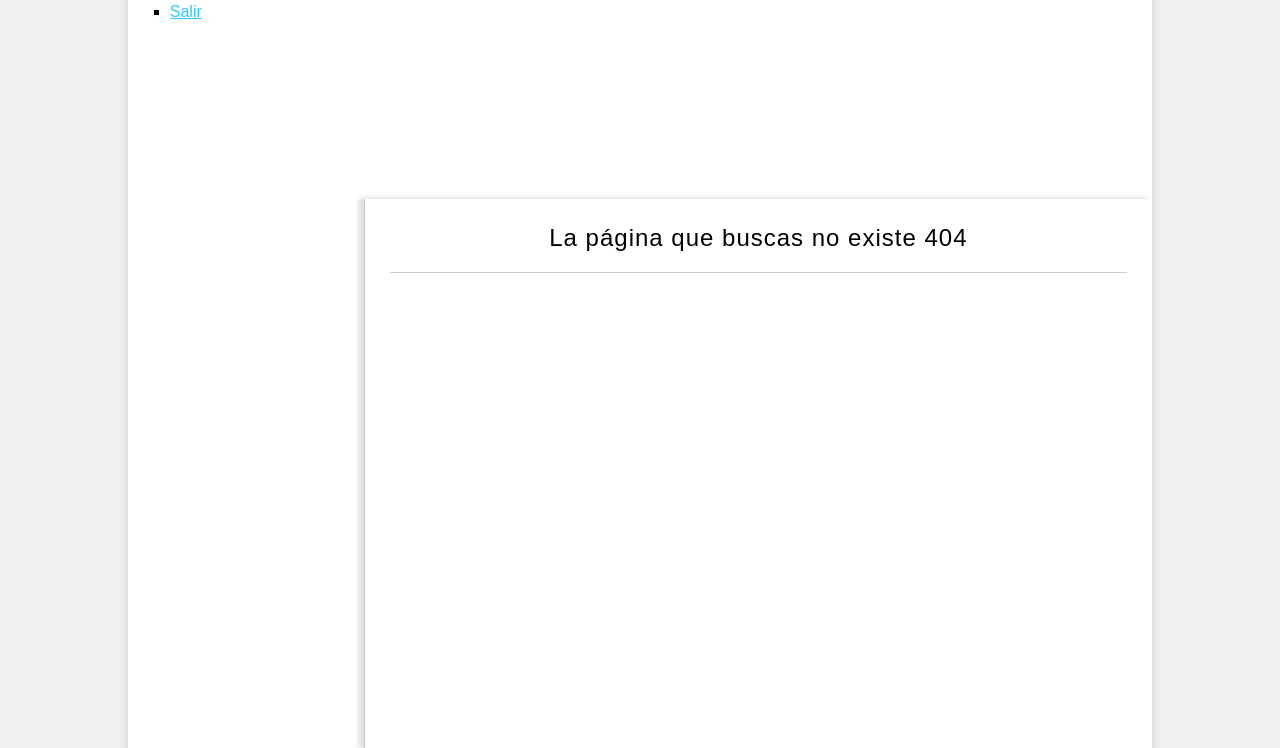
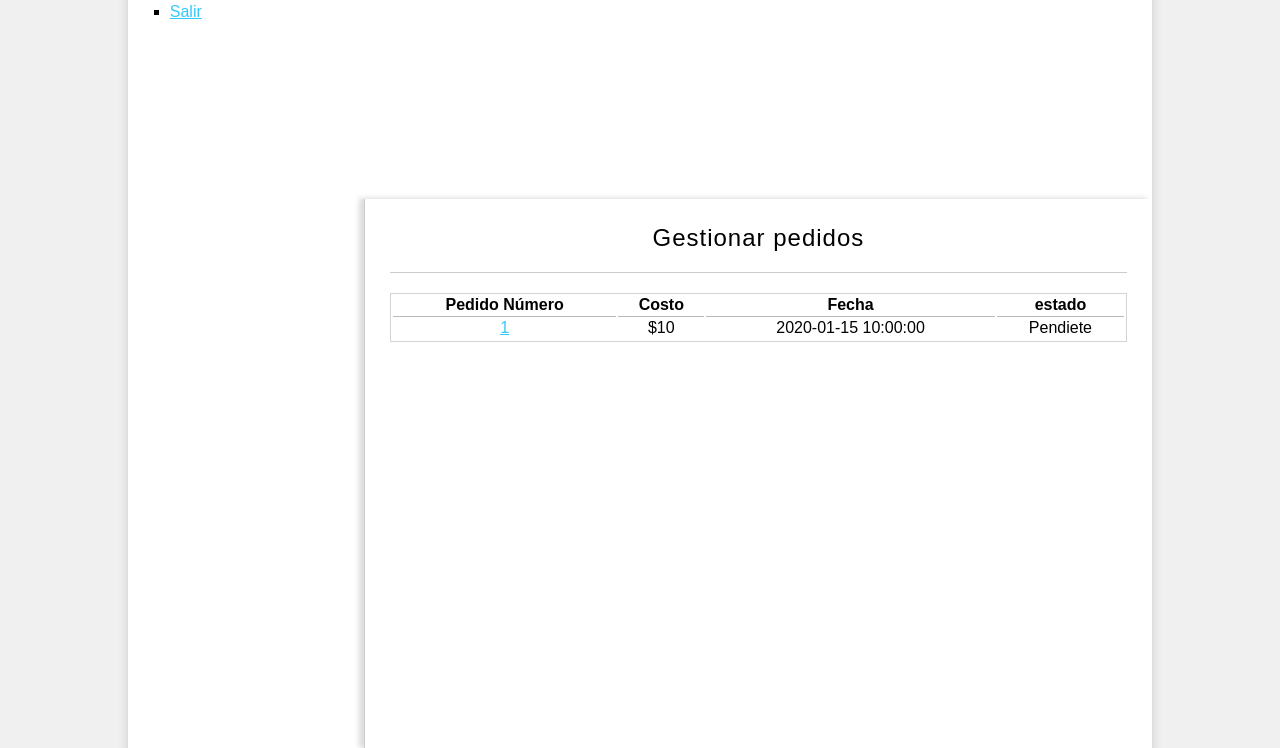
Before and after one commit to diegovasconcelo/TheNerdShop, a PHP site: page /miTienda/pedido/gestion in a window 1280 px wide. Shown: the part 525-1273 px from the top of the page. Run offline with PHP 8.4, Linux system fonts and the light colour scheme; the visitor is signed in with stand-in values (Sample User, id 1); tables that the repository leaves empty or names only in its code hold one stand-in row (values such as "Sample post").

Commit message:
Gestion de pedido y mas

```diff
--- a/controllers/pedidoController.php
+++ b/controllers/pedidoController.php
@@ -1,8 +1,144 @@
 <?php
+require_once 'models/pedido.php';
 
 class pedidoController{
-    public function index(){
-        echo 'Controlador pedido, accion index';
+    public function hacer(){
+
+        require_once 'views/pedido/hacer.php';
     }
 
+    public function add(){
+        if(isset($_SESSION['identity'])){
+            $usuario_id=$_SESSION['identity']->id;
+            $provincia=isset($_POST['provincia']) ? $_POST['provincia'] : false;
+            $localidad=isset($_POST['localidad']) ? $_POST['localidad'] : false;
+            $direccion=isset($_POST['direccion']) ? $_POST['direccion'] : false;
+            $stats=Utils::statsCarrito();
+            $coste=$stats['total'];
+
+
+            if($provincia && $localidad && $direccion){
+
+
+                $pedido = new Pedido();
+                $pedido->setUsuario_id($usuario_id);
+                $pedido->setProvincia($provincia);
+                $pedido->setLocalidad($localidad);
+                $pedido->setDireccion($direccion);
+                $pedido->setCoste($coste);
+
+                $save=$pedido->save();
+
+                #Guardar en linea de pedido.
+                $save_linea = $pedido->save_linea();
+
+                if($save && $save_linea){
+                    $_SESSION['pedido']='complete';
+                }else{
+                    $_SESSION['pedido']='failed';
+                }
+            }else{
+                $_SESSION['pedido']='failed';
+            }
+
+            header("Location:".base_url."pedido/confirmado");
+
+        }else{
+            header("Location:".base_url);
+        }
+    }
+
+    public function confirmado(){
+        if(isset($_SESSION['identity'])){#restringir el acceso
+            $usuario_id=$_SESSION['identity']->id;
+
+            $pedido = new Pedido();
+            $pedido->setUsuario_id($usuario_id);
+
+
+            $pedido = $pedido->getOneByUser();
+
+            $pedido_producto= new Pedido();
+            $productos = $pedido_producto->getProductosByPedido($pedido->id);
+        }
+        require_once 'views/pedido/confirmado.php';
+
+    }
+
+    public function mis_pedidos(){
+        Utils::isLogged();#restringir el acceso
+
+        $usuario_id=$_SESSION['identity']->id;
+        $pedido = new Pedido();
+        $pedido->setUsuario_id($usuario_id);
+
+        $pedidos=$pedido->getAllByUser();
+
+
+        require_once 'views/pedido/mis_pedidos.php';
+
+    }
+
+    public function detalle(){
+        if(Utils::isLogged()){
+
+            if (isset($_GET['id'])){
+                $id=$_GET['id'];
+
+                $pedido = new Pedido();
+                $pedido->setId($id);
+                $pedido = $pedido->getOne();
+
+                $pedido_productos= new Pedido();
+                $productos = $pedido_productos->getProductosByPedido($id);
+
+
+                require_once 'views/pedido/detalle.php';
+            }else{
+                header("Location:".base_url."pedido/mis_pedidos");
+            }
+        }else{
+            header("Location:".base_url);
+        }
+    }
+
+
+
+    public function gestion(){
+        if(Utils::isAdmin()){
+            $gestion=True;
+
+            $pedido = new Pedido();
+            $pedidos=$pedido->getAll();
+
+            require_once 'views/pedido/mis_pedidos.php';
+        }else{
+            header("Location:".base_url);
+        }
+    }
+
+    public function estado(){
+        if(Utils::isAdmin()){
+            if (isset($_POST['pedido_id']) && isset($_POST['estado'])){
+                $id=$_POST['pedido_id'];
+                $estado=$_POST['estado'];
+
+                $pedido = new Pedido();
+                $pedido->setId($id);
+                $pedido->setEstado($estado);
+
+                $pedido=$pedido->edit();
+                header("Location:".base_url."pedido/detalle&id=".$id);
+
+            }else{
+                header("Location:".base_url);
+            }
+
+        }else{
+            header("Location:".base_url);
+        }
+    }
+
+
+
 }
--- a/helpers/utils.php
+++ b/helpers/utils.php
@@ -11,6 +11,14 @@ class Utils{
 
     public static function isAdmin(){
         if(!isset($_SESSION['admin'])){
+            header("Location".base_url);
+        }else{
+            return true;
+        }
+    }
+
+    public static function isLogged(){
+        if(!isset($_SESSION['identity'])){
             header("Location".base_url);
         }else{
             return true;
@@ -41,4 +49,24 @@ class Utils{
 
         return $stats;
     }
+
+    public static function showStatus($status){
+        $estado="";
+
+        switch ($status) {
+            case 'confirm':
+                $estado="Pendiete";
+                break;
+            case 'preparation':
+                $estado="En preparació";
+                break;
+            case 'ready':
+                $estado="Preparado para enviar";
+                break;
+            case "sended";
+                $estado="Enviado";
+        }
+
+        return $estado;
+    }
 }
--- /dev/null
+++ b/models/pedido.php
@@ -0,0 +1,177 @@
+<?php
+
+class Pedido{
+    private $id;
+    private $usuario_id;
+    private $provincia;
+    private $localidad;
+    private $direccion;
+    private $coste;
+    private $estado;
+    private $fecha;
+    private $hora;
+
+    private $db;
+
+    public function __construct(){
+        $this->db = Database::connect();
+    }
+
+    public function setId($id){
+        $this->id=$id;
+    }
+
+    public function setUsuario_id($usuario_id){
+        $this->usuario_id=$usuario_id;
+    }
+
+    public function setProvincia($provincia){
+        $this->provincia=$this->db->real_escape_string($provincia);
+    }
+
+    public function setLocalidad($localidad){
+        $this->localidad=$this->db->real_escape_string($localidad);
+    }
+
+    public function setDireccion($direccion){
+        $this->direccion=$this->db->real_escape_string($direccion);
+    }
+
+    public function setCoste($coste){
+        $this->coste=$coste;
+    }
+
+    public function setEstado($estado){
+        $this->estado=$estado;
+    }
+
+    public function setFecha($fecha){
+        $this->fecha=$fecha;
+    }
+
+    public function setHora($hora){
+        $this->hora=$hora;
+    }
+
+    public function getId(){
+        return $this->id;
+    }
+
+    public function getUsuario_id(){
+        return $this->usuario_id;
+    }
+
+    public function getProvincia(){
+        return $this->provincia;
+    }
+
+    public function getLocalidad(){
+        return $this->localidad;
+    }
+
+    public function getDireccion(){
+        return $this->direccion;
+    }
+
+    public function getCoste(){
+        return $this->coste;
+    }
+
+    public function getEstado(){
+        return $this->estado;
+    }
+
+    public function getFecha(){
+        return $this->fecha;
+    }
+
+    public function getHora(){
+        return $this->hora;
+    }
+
+    public function getAll(){
+        $sql="SELECT * FROM pedidos ORDER BY id DESC";
+        $pedidos = $this->db->query($sql);
+
+        return $pedidos;
+    }
+
+    public function getOne(){
+        $sql="SELECT * FROM pedidos WHERE id = {$this->getId()}";
+        $pedido = $this->db->query($sql);
+
+        return $pedido->fetch_object();
+    }
+
+    public function getOneByUser(){
+        $sql="SELECT * FROM pedidos p WHERE p.usuario_id = {$this->getUsuario_id()} ORDER BY p.id DESC LIMIT 1";
+        $pedido = $this->db->query($sql);
+
+        return $pedido->fetch_object();
+    }
+
+    public function getAllByUser(){
+        $sql="SELECT * FROM pedidos p WHERE p.usuario_id = {$this->getUsuario_id()} ORDER BY p.id DESC";
+        $pedido = $this->db->query($sql);
+
+        return $pedido;
+    }
+
+    public function getProductosByPedido($id){
+        // $sql="SELECT * FROM productos WHERE id IN (SELECT producto_id FROM lineas_pedidos WHERE pedido_id={$id})";
+        $sql="SELECT pr.*, lp.unidades FROM productos pr
+                INNER JOIN lineas_pedidos lp ON pr.id=lp.producto_id
+                WHERE lp.pedido_id={$id}";
+
+        $productos = $this->db->query($sql);
+
+        return $productos;
+    }
+
+    public function save(){
+        $sql="INSERT INTO pedidos VALUES (NULL, '{$this->getUsuario_id()}','{$this->getProvincia()}','{$this->getLocalidad()}','{$this->getDireccion()}',{$this->getCoste()}, 'confirm', CURDATE(), CURTIME());";
+        $save=$this->db->query($sql);
+
+        $result=false;
+        if($save){
+            $result=true;
+        }
+
+        return $result;
+    }
+
+    public function save_linea(){
+        $sql="SELECT LAST_INSERT_ID() as 'pedido' ";
+        $query=$this->db->query($sql);
+        $pedido_id=$query->fetch_object()->pedido;
+
+
+        foreach($_SESSION['carrito'] as $elemento){
+            $producto=$elemento['producto'];
+
+            $insert="INSERT INTO lineas_pedidos VALUES(NULL, {$pedido_id}, {$producto->id}, {$elemento['unidades']})";
+            $save=$this->db->query($insert);
+        }
+
+        $result=false;
+        if($save){
+            $result=true;
+        }
+
+        return $result;
+    }
+
+    public function edit(){
+        $sql="UPDATE pedidos SET estado='{$this->getEstado()}' WHERE id='{$this->getId()}'";
+        $save = $this->db->query($sql);
+
+        $result=false;
+        if($save){
+            $result= true;
+        }
+
+        return $result;
+
+
+    }
+}
--- a/views/carrito/index.php
+++ b/views/carrito/index.php
@@ -32,5 +32,5 @@
 <div class="footer-carrito">
     <?php $stats=Utils::statsCarrito();?>
     <h3>Total: $ <?=$stats['total']?></h3>
-    <a href="" class="button button-pedido">Continuar compra</a>
+    <a href="<?=base_url?>pedido/hacer" class="button button-pedido">Continuar compra</a>
 </div>
--- a/views/layout/sidebar.php
+++ b/views/layout/sidebar.php
@@ -29,11 +29,11 @@
             <?php if (isset($_SESSION['admin'])):?>
                 <li><a href="<?=base_url?>categoria/index">Gestionar categorias</a></li>
                 <li><a href="<?=base_url?>producto/gestion">Gestionar productos</a></li>
-                <li><a href="#">Gestionar pedidos</a></li>
+                <li><a href="<?=base_url?>pedido/gestion">Gestionar pedidos</a></li>
             <?php endif;?>
 
             <?php if (isset($_SESSION['identity'])):?>
-                <li><a href="#">Mis Pedidos</a></li>
+                <li><a href="<?=base_url?>pedido/mis_pedidos">Mis Pedidos</a></li>
                 <li><a href="<?=base_url?>usuario/logout">Salir</a></li>
             <?php else:?>
                 <li><a href="<?=base_url?>usuario/registro">Regístrate</a></li>
--- /dev/null
+++ b/views/pedido/mis_pedidos.php
@@ -0,0 +1,23 @@
+<?php if (isset($gestion)):?>
+    <h1>Gestionar pedidos</h1>
+<?php else:?>
+    <h1>Mis pedidos</h1>
+<?php endif;?>
+
+<table>
+    <tr>
+        <th>Pedido Número</th>
+        <th>Costo</th>
+        <th>Fecha</th>
+        <th>estado</th>
+    </tr>
+    <?php while($pedido = $pedidos->fetch_object()):?>
+        <tr>
+            <td><a href="<?=base_url?>pedido/detalle&id=<?=$pedido->id?>"><?=$pedido->id?></a></td>
+            <td>$<?=$pedido->coste?></td>
+            <td><?=$pedido->fecha?></td>
+            <td><?=Utils::showStatus($pedido->estado)?></td>
+        </tr>
+
+    <?php endwhile;?>
+</table>
```
Also changed, not shown: views/pedido/confirmado.php (added, +40 -0 lines), views/pedido/detalle.php (added, +53 -0 lines), views/pedido/hacer.php (added, +26 -0 lines).
